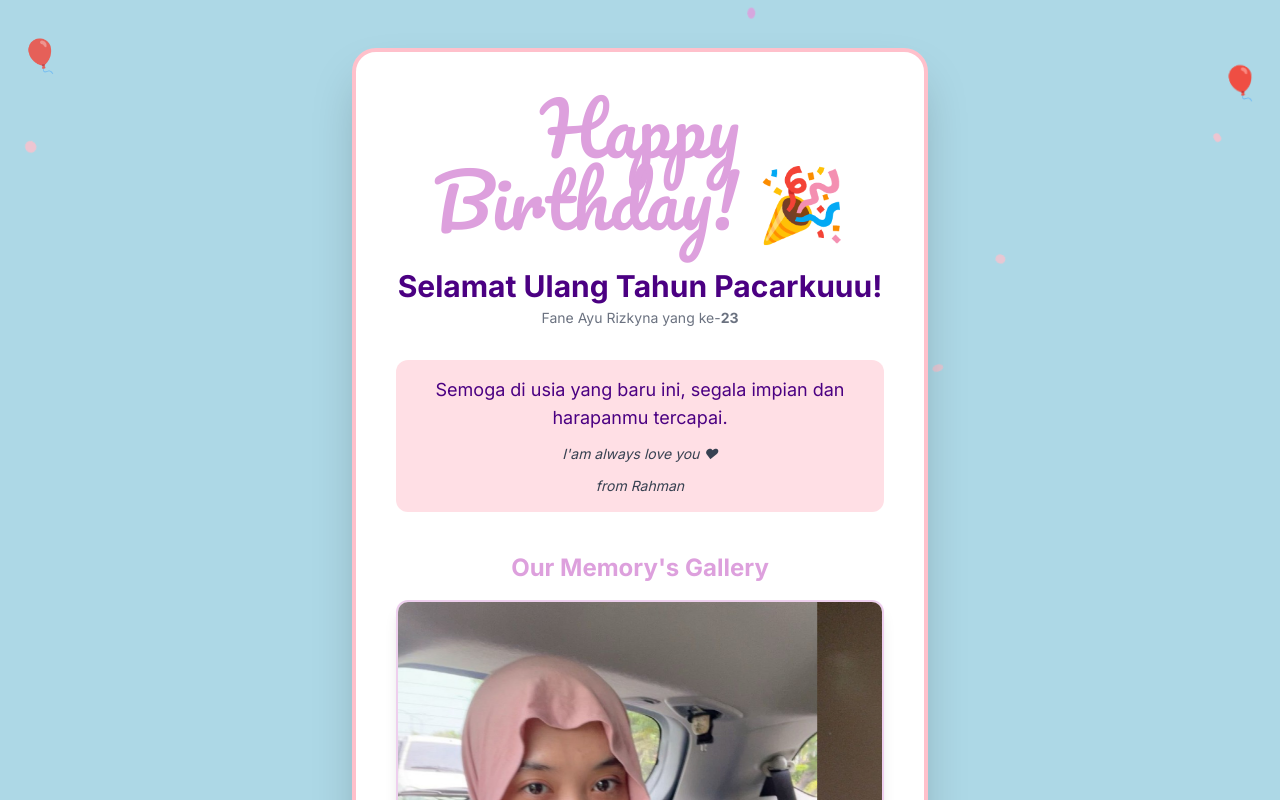
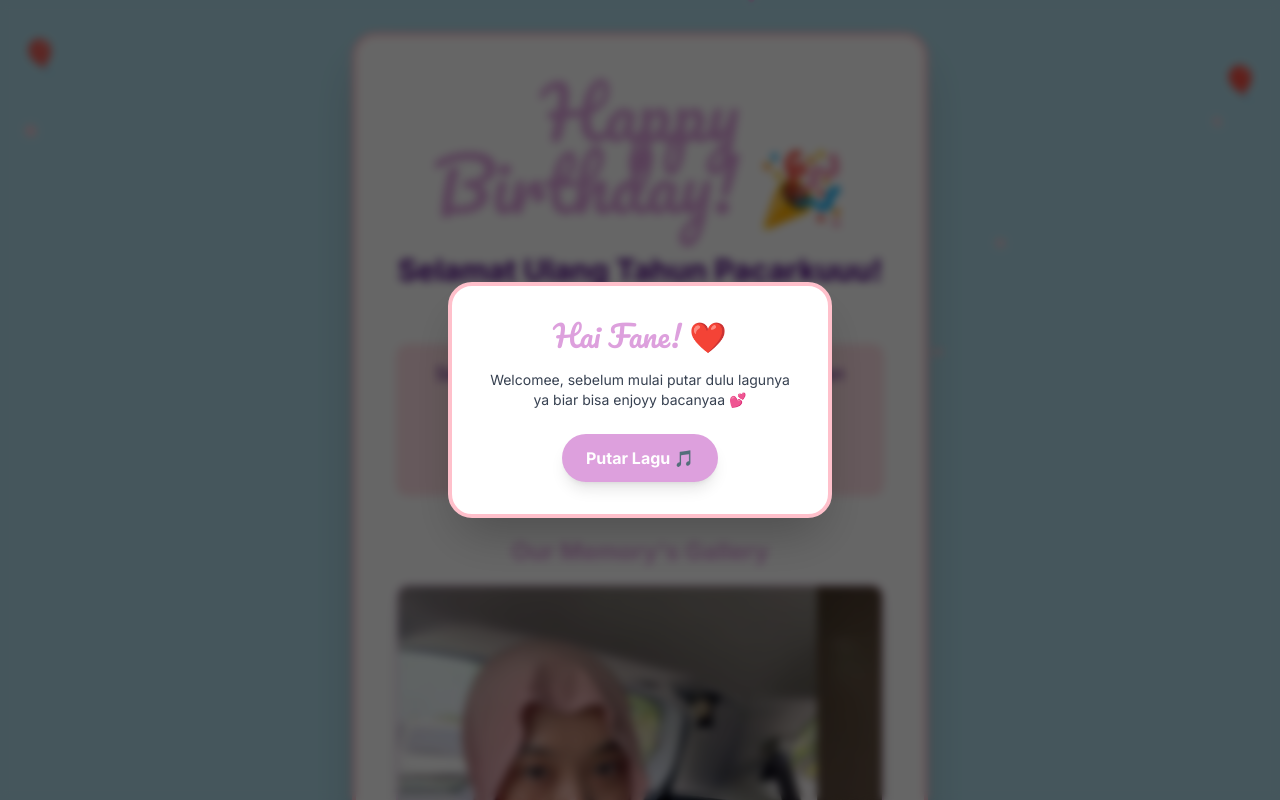
Before and after one commit to Elxixau/Faneee, a plain HTML site: page index.html in a window 1280 px wide. Shown: the top 800 px of the page. Drawn offline with nearby package versions, Linux system fonts and the light colour scheme.

Commit message:
add music

```diff
--- a/index.html
+++ b/index.html
@@ -91,7 +91,11 @@
     </style>
 </head>
 
-<body class="bg-pastel-blue min-h-screen flex flex-col items-center justify-center p-4">
+<body class="bg-pastel-blue min-h-screen flex flex-col items-center justify-center">
+
+    <audio id="bg-music" loop>
+        <source src="music.mp3" type="audio/mp3">
+    </audio>
 
     <!-- BALON -->
     <div class="balloon text-pastel-pink top-10 left-5" style="animation-delay:0s;">🎈</div>
@@ -165,6 +169,24 @@
         </footer>
     </main>
 
+    <div id="opening-modal"
+        class="fixed inset-0 bg-black/60 backdrop-blur-sm flex items-center justify-center z-50">
+        <div class="bg-white p-8 rounded-3xl shadow-2xl text-center max-w-sm w-full border-4 border-pastel-pink">
+
+            <h2 class="text-3xl font-cursive text-pastel-purple mb-4">Hai Fane! ❤️</h2>
+
+            <p class="text-gray-700 text-sm mb-6">
+                Welcomee, sebelum mulai putar dulu lagunya ya biar bisa enjoyy bacanyaa 💕
+            </p>
+
+            <button id="playMusicBtn"
+                class="px-6 py-3 bg-pastel-purple text-white font-bold rounded-full shadow-lg hover:bg-pastel-pink transition-all">
+                Putar Lagu 🎵
+            </button>
+        </div>
+    </div>
+
+
     <script>
         let currentSlide = 0;
         const slideshow = document.getElementById("slideshow");
@@ -201,6 +223,15 @@
                 document.body.appendChild(c);
             }
         });
+
+        document.getElementById("playMusicBtn").addEventListener("click", () => {
+            const music = document.getElementById("bg-music");
+            const modal = document.getElementById("opening-modal");
+
+            music.play();
+            modal.style.display = "none";
+        });
+
     </script>
 
 </body>
```
Also changed, not shown: 1 other file.
